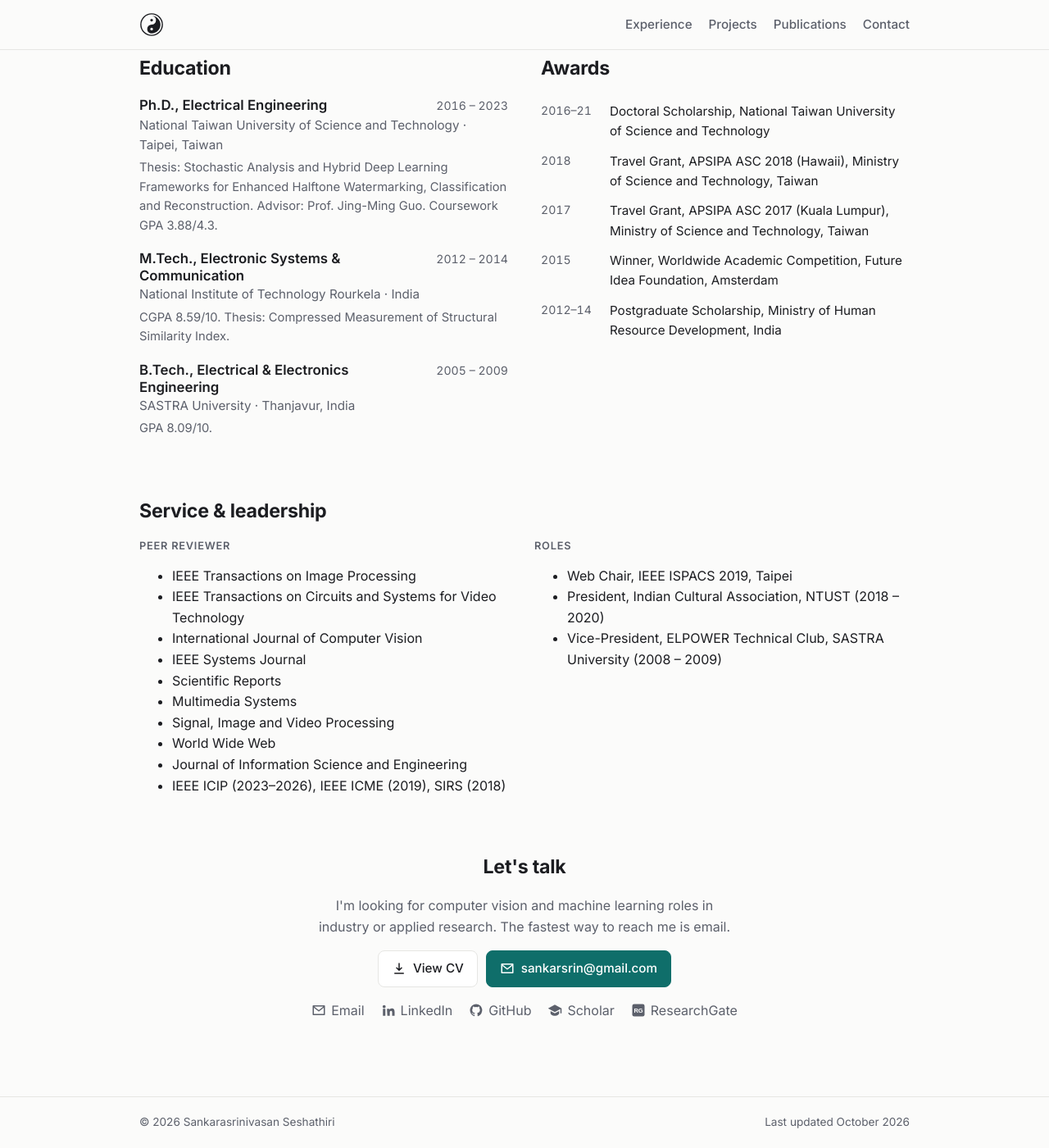
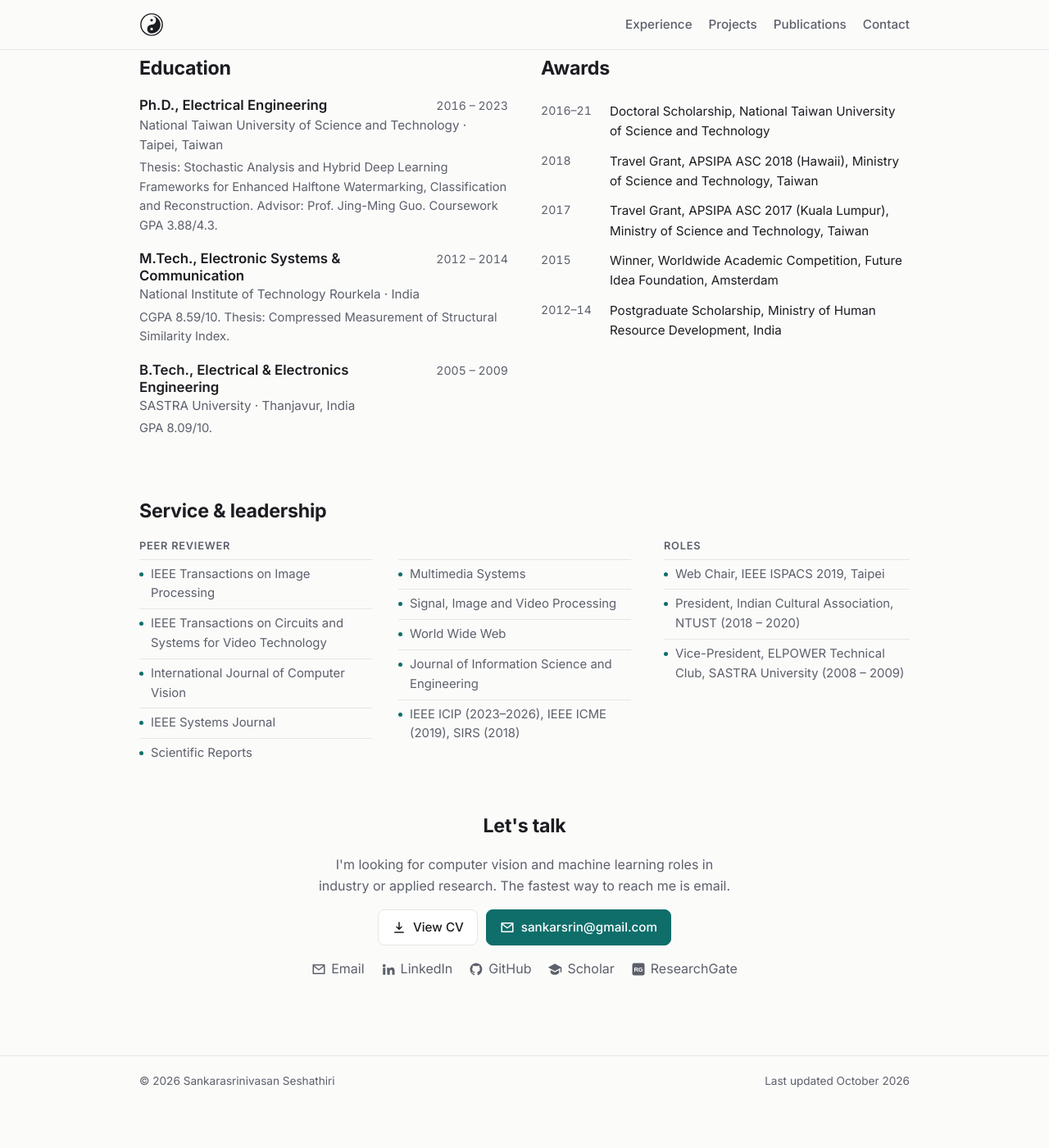
Before and after one commit to SankarSrin/sankarsrin.github.io, a Jekyll site: the page built from index.html, in a window 1280 px wide and 1400 px high, scrolled down 4274 px. Shown: the whole window at 82% size. Built offline with Jekyll 4.4.1, drawn with Linux system fonts in a browser that asks for light colours; after the commit the page ends 5624 px from its top, so only the background shows below that.

Commit message:
Add files via upload

```diff
--- a/assets/css/main.scss
+++ b/assets/css/main.scss
@@ -153,11 +153,13 @@ h3 { font-size: 1.05rem; font-weight: 600; }
   body { background: #fff; color: #000; }
 }
 
-/* Service two columns */
-.service-cols { display: grid; grid-template-columns: 1fr 1fr; gap: 24px; }
-.service-cols .plain { padding-left: 16px; font-size: .92rem; color: var(--muted); }
-.service-cols .plain li { margin-bottom: 4px; }
-@media (max-width: 760px) { .service-cols { grid-template-columns: 1fr; } }
+/* Service & leadership */
+.service-cols { display: grid; grid-template-columns: 2fr 1fr; gap: 16px 40px; }
+.svc-list { list-style: none; margin: 8px 0 0; padding: 0; font-size: .93rem; color: var(--muted); }
+.svc-list li { position: relative; padding: 6px 0 6px 14px; border-top: 1px solid var(--line); break-inside: avoid; }
+.svc-list li::before { content: ""; position: absolute; left: 0; top: 15px; width: 5px; height: 5px; border-radius: 50%; background: var(--accent); }
+.svc-list.two { column-count: 2; column-gap: 32px; }
+@media (max-width: 760px) { .service-cols { grid-template-columns: 1fr; } .svc-list.two { column-count: 1; } }
 
 /* Profile buttons on publications page */
 .profile-links { display: flex; flex-wrap: wrap; gap: 10px; margin-top: 18px; }
```
